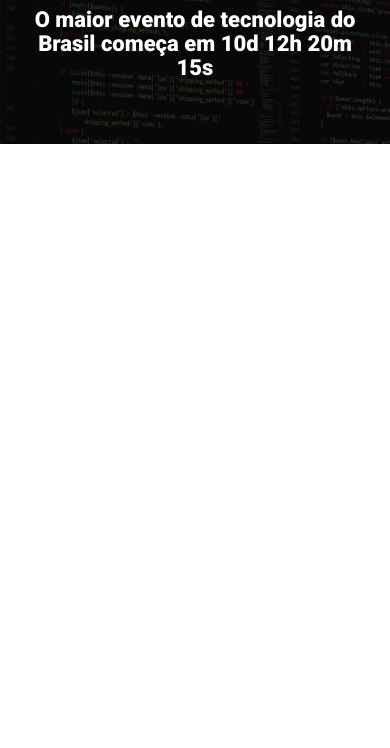
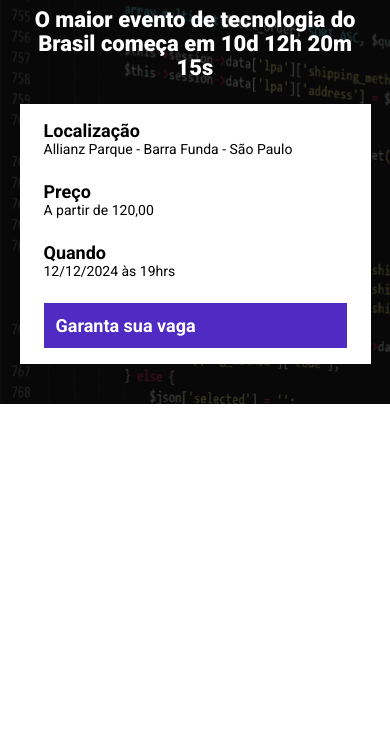
Before and after one commit to Matheusgmoliveira/ebach_tech_talks, a website built with Parcel: page src/index.html in a window 390 px wide. Shown: the part 96-844 px from the top of the page. Built offline with nearby package versions, Linux system fonts and the light colour scheme.

Commit message:
criando o infos bar

```diff
--- a/src/index.html
+++ b/src/index.html
@@ -18,6 +18,23 @@
             <p class="hero__text">
                 O maior evento de tecnologia do Brasil começa em 10d 12h 20m 15s
             </p>
+            <div class="infos-bar">
+                <ul class="infos-bar__infos">
+                    <li class="infos-bar__infos__item">
+                        <b>Localização</b>
+                        Allianz Parque - Barra Funda - São Paulo
+                    </li>
+                    <li class="infos-bar__infos__item">
+                        <b>Preço</b>
+                        A partir de 120,00
+                    </li>
+                    <li class="infos-bar__infos__item">
+                        <b>Quando</b>
+                        12/12/2024 às 19hrs
+                    </li>
+                </ul>
+                <a href="#" class="button button--primary">Garanta sua vaga</a>
+            </div>
         </div>
     </header>
 
--- /dev/null
+++ b/src/styles/components/_buttons.scss
@@ -0,0 +1,24 @@
+.button{
+    padding: 12px;
+    font-size: 18px;
+    font-weight: bold;
+    text-decoration: none;
+    text-align: center;
+    white-space: nowrap;
+
+    &--primary{
+        color: #fff;
+        background-color: #4f2ac3;
+    }
+    @media(max-width:640px) {
+        display: flex;
+        width: 100%;
+        align-items: center;
+
+    }
+    @media(max-width:1024px) {
+        display: flex;
+        align-items: center;
+
+    }
+}
--- /dev/null
+++ b/src/styles/components/_infos_bar.scss
@@ -0,0 +1,45 @@
+.infos-bar{
+
+    padding: 16px 24px;
+    background-color: #fff;
+    display: flex;
+    justify-content: space-between;
+    &__infos{
+        display: flex;
+        gap: 40px;
+
+        &__item{
+            font-size: 14px;
+            color: #000;
+
+            b {
+                color: #000;
+                font-size: 18px;
+                display: block;
+            }
+        }
+    }
+
+    @media(max-width:640px){
+        display: block;
+
+        &__infos{
+            display: block;
+
+            &__item{
+                margin-bottom: 24px;
+            }
+        }
+
+    }
+    @media(max-width:1024px){
+        display: block;
+
+        &__infos{
+            gap: 16px;
+
+        }
+
+    }
+
+}
--- a/src/styles/main.scss
+++ b/src/styles/main.scss
@@ -1,4 +1,6 @@
 @use 'hero';
+@use 'components/infos_bar';
+@use 'components/buttons';
 
 *{
     margin: 0;
@@ -6,6 +8,7 @@
     box-sizing: border-box;
     font-family: "Roboto", sans-serif;
     color: #fff;
+    list-style: none;
 }
 
 .container{
```
